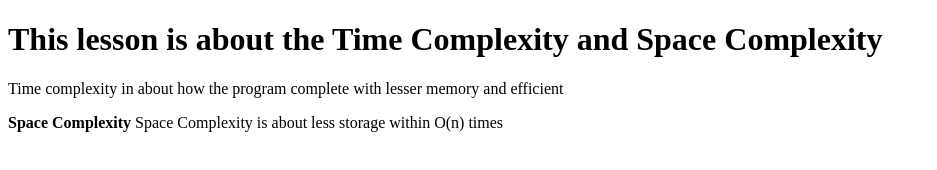
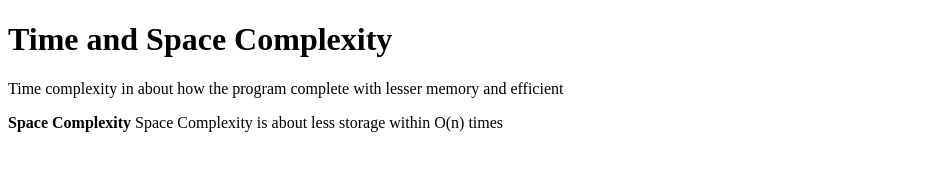
Before and after one commit to acciojob/time-and-space-complexity-dhanasekarr03, a website: page main.html in a window 1280 px wide. Shown: the whole page, without its empty margins (0-937 px from the left). Drawn offline with Linux system fonts and the light colour scheme.

Commit message:
created a submission

```diff
--- a/main.html
+++ b/main.html
@@ -9,7 +9,7 @@
 <body>
 	<!-- the entire body must be written by student -->
 	<h1>
-		This lesson is about the Time Complexity and Space Complexity
+		Time and Space Complexity
 	</h1>
 	<p>Time complexity in about how the program complete with lesser memory and efficient</p>
 	<p><b>Space Complexity</b> Space Complexity is about less storage within O(n) times</p>
```
